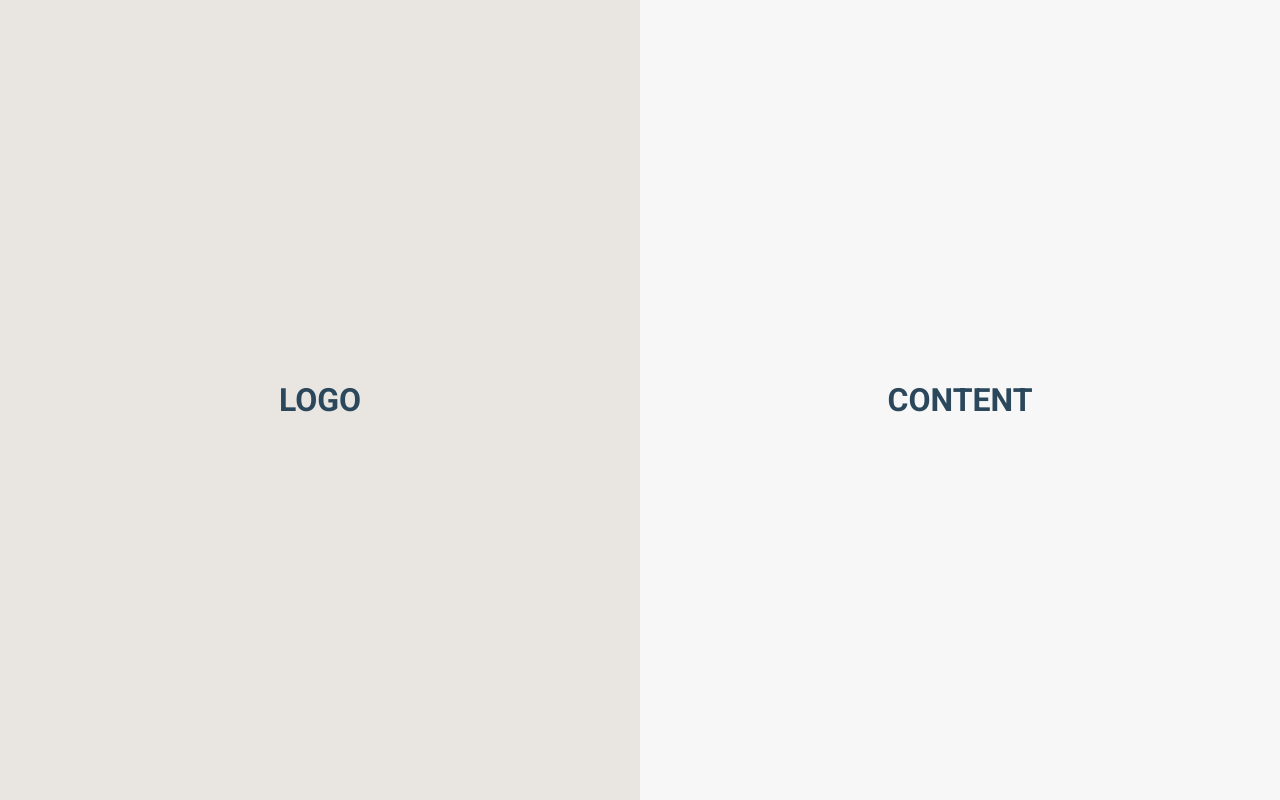
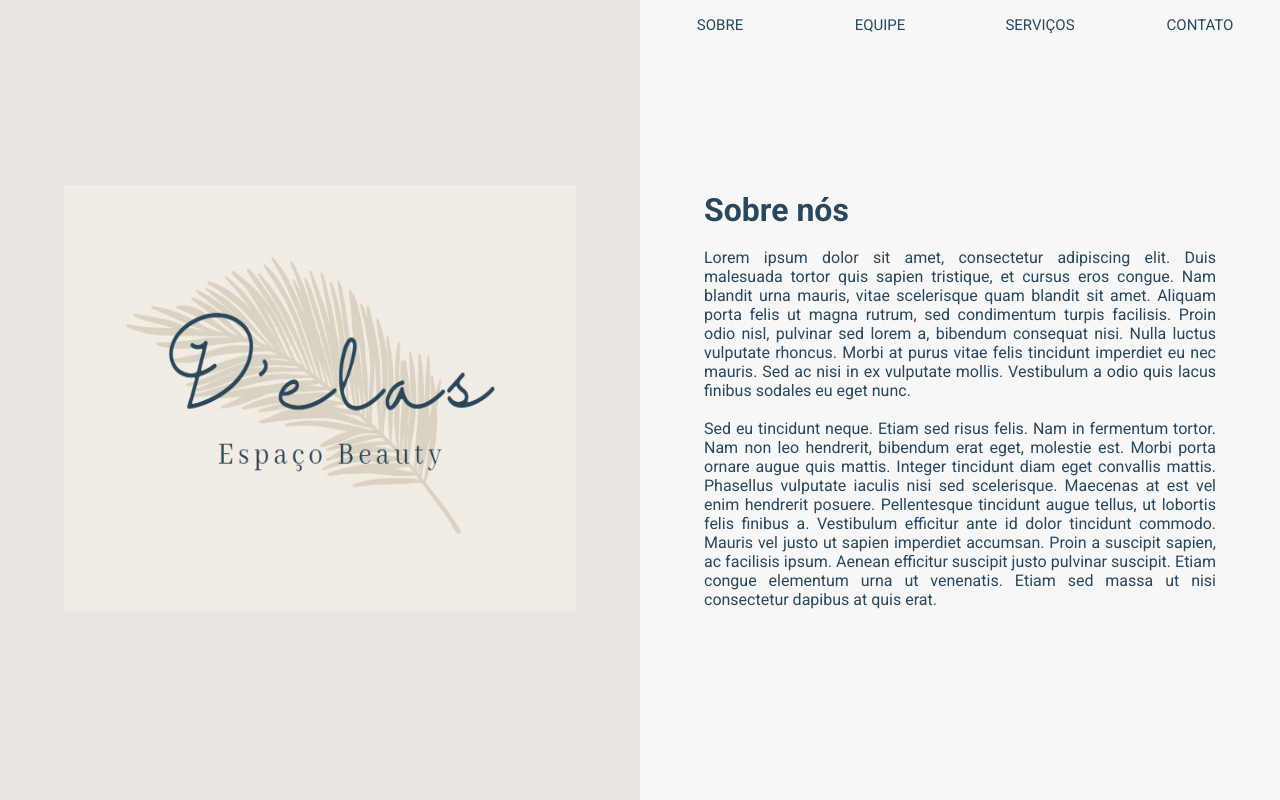
Before and after one commit to deborapozzebon/dellasBeautyHouse, a Next.js app: page / in a window 1280 px wide. Built offline with nearby package versions, Linux system fonts and the light colour scheme.

Commit message:
starting dellas beauty

```diff
--- /dev/null
+++ b/components/about.tsx
@@ -0,0 +1,11 @@
+export default function About() {
+    return (
+        <>
+            <h1>Sobre nós</h1>
+            <br/>
+            <p>Lorem ipsum dolor sit amet, consectetur adipiscing elit. Duis malesuada tortor quis sapien tristique, et cursus eros congue. Nam blandit urna mauris, vitae scelerisque quam blandit sit amet. Aliquam porta felis ut magna rutrum, sed condimentum turpis facilisis. Proin odio nisl, pulvinar sed lorem a, bibendum consequat nisi. Nulla luctus vulputate rhoncus. Morbi at purus vitae felis tincidunt imperdiet eu nec mauris. Sed ac nisi in ex vulputate mollis. Vestibulum a odio quis lacus finibus sodales eu eget nunc.</p>
+            <br/>
+            <p>Sed eu tincidunt neque. Etiam sed risus felis. Nam in fermentum tortor. Nam non leo hendrerit, bibendum erat eget, molestie est. Morbi porta ornare augue quis mattis. Integer tincidunt diam eget convallis mattis. Phasellus vulputate iaculis nisi sed scelerisque. Maecenas at est vel enim hendrerit posuere. Pellentesque tincidunt augue tellus, ut lobortis felis finibus a. Vestibulum efficitur ante id dolor tincidunt commodo. Mauris vel justo ut sapien imperdiet accumsan. Proin a suscipit sapien, ac facilisis ipsum. Aenean efficitur suscipit justo pulvinar suscipit. Etiam congue elementum urna ut venenatis. Etiam sed massa ut nisi consectetur dapibus at quis erat.</p>
+        </>
+    )
+}
--- /dev/null
+++ b/components/mainContent.tsx
@@ -0,0 +1,52 @@
+import React, { useState } from 'react'
+import About from './about'
+
+enum Content {
+    about = 0,
+    team = 1,
+    services = 2,
+    contact = 3
+}
+
+export default function MainContent(){
+    const [currentContent, setCurrentContent] = useState(Content.about)
+
+    return (
+        <>
+            <div className='manuContent'>
+                <button className='menuButton' onClick={() => setCurrentContent(Content.about)}>
+                    SOBRE
+                </button>
+                <button className='menuButton' onClick={() => setCurrentContent(Content.team)}>
+                    EQUIPE
+                </button>
+                <button className='menuButton' onClick={() => setCurrentContent(Content.services)}>
+                    SERVIÇOS
+                </button>
+                <button className='menuButton' onClick={() => setCurrentContent(Content.contact)}>
+                    CONTATO
+                </button>
+            </div>
+            <div className='centered'>
+                {renderContent(currentContent)}
+            </div>
+        </>
+    )
+}
+
+function renderContent(content: Content) {
+    switch(content){
+        case Content.about:
+            return <About />
+        break
+        case Content.team:
+            return <h1>Time</h1>
+        break
+        case Content.services:
+            return <h1>Serviços</h1>
+        break
+        case Content.contact:
+            return <h1>Contato</h1>
+        break
+    }
+}
--- a/src/pages/index.tsx
+++ b/src/pages/index.tsx
@@ -1,21 +1,17 @@
 import React from 'react'
+import Image from 'next/image'
+import MainContent from '../../components/mainContent'
 
 export default function Home(): JSX.Element {
     return (
         <>
             <div className='split left'>
                 <div className='centered'>
-                    <h1>
-                        LOGO
-                    </h1>
+                    <Image src='/logo.jpeg' alt='logo' width={600} height={500}/>
                 </div>
             </div>
             <div className='split right'>
-                <div className='centered'>
-                    <h1>
-                        CONTENT
-                    </h1>
-                </div>
+                <MainContent />
             </div>
         </>
     )
--- a/src/styles/global.ts
+++ b/src/styles/global.ts
@@ -34,6 +34,38 @@ export default createGlobalStyle`
         top: 50%;
         left: 50%;
         transform: translate(-50%, -50%);
-        text-align: center;
-      }
+        text-align: justify;
+        width: 80%;
+    }
+
+    .manuContent {
+        height: 50px;
+        display: grid;
+        grid-template-columns: 1fr 1fr 1fr 1fr;
+    }
+
+    .menuButton {
+        font: 400 15px Roboto, sans-serif;
+        border-style: none;
+        color: ${props => props.theme.colors.text};
+        background: ${props => props.theme.colors.backgroundRight};
+        transition: 0.3s;
+    }
+
+    .menuButton:hover {
+        border-style: none;
+        background: ${props => props.theme.colors.primary};
+        color: ${props => props.theme.colors.colorWhite};
+        font: 700 15px Roboto, sans-serif;
+    }
+
+    .menuButton:active {
+        font: 700 15px Roboto, sans-serif;
+        border-style: none;
+    }
+
+    .menuButton:focus {
+        font: 700 15px Roboto, sans-serif;
+        border-style: none;
+    }
 `
--- a/src/styles/theme.ts
+++ b/src/styles/theme.ts
@@ -3,7 +3,9 @@ const theme = {
         backgroundLeft: '#e9e6e1',
         backgroundRight: '#f7f7f7',
         text: '#2B475C',
-        primary: '#5E8A75'
+        primary: '#5E8A75',
+        backgroundTest: '#f54278',
+        colorWhite: '#ffffff'
     }
 }
 
```
Also changed, not shown: public/logo.jpeg (added).
